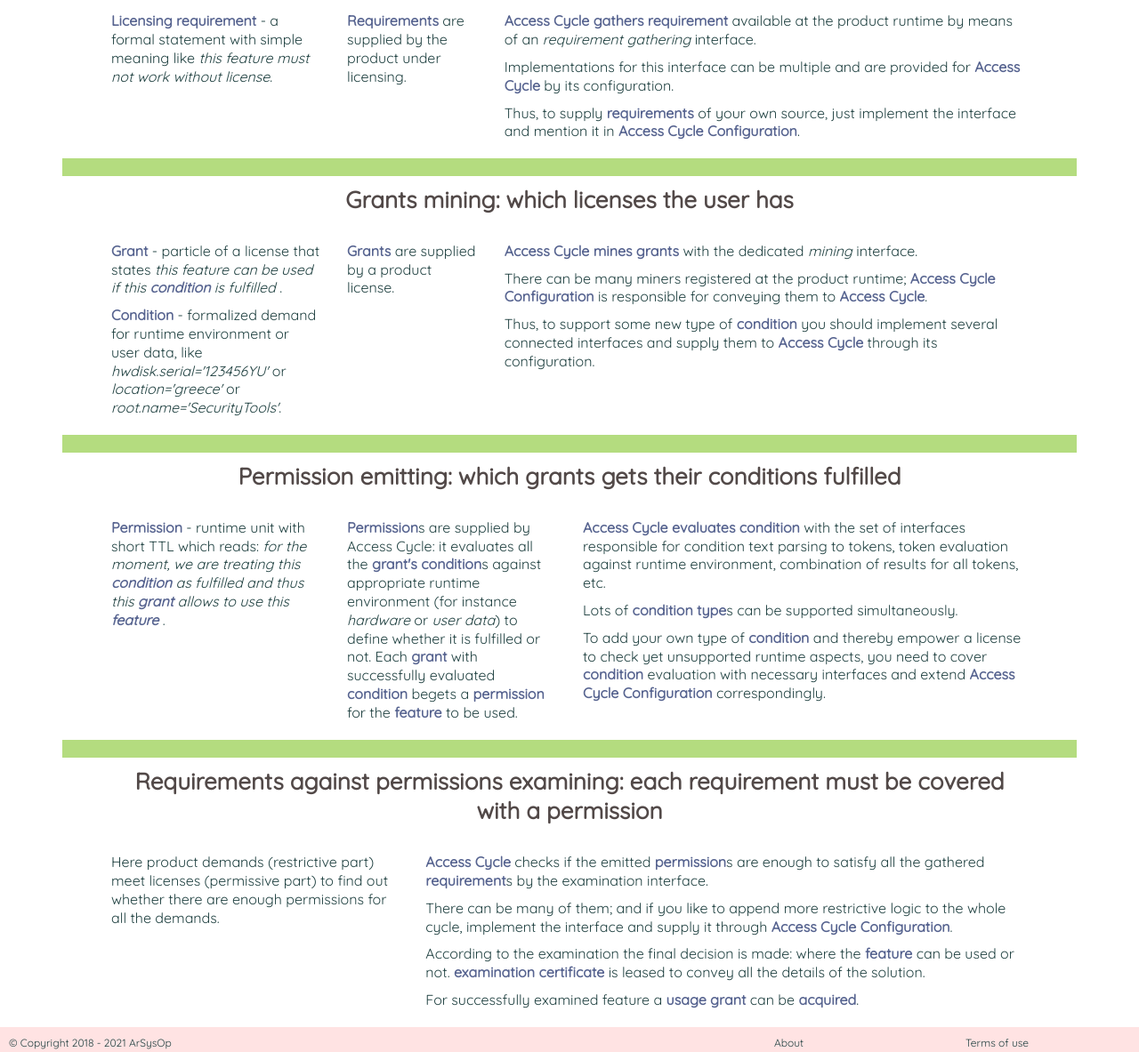
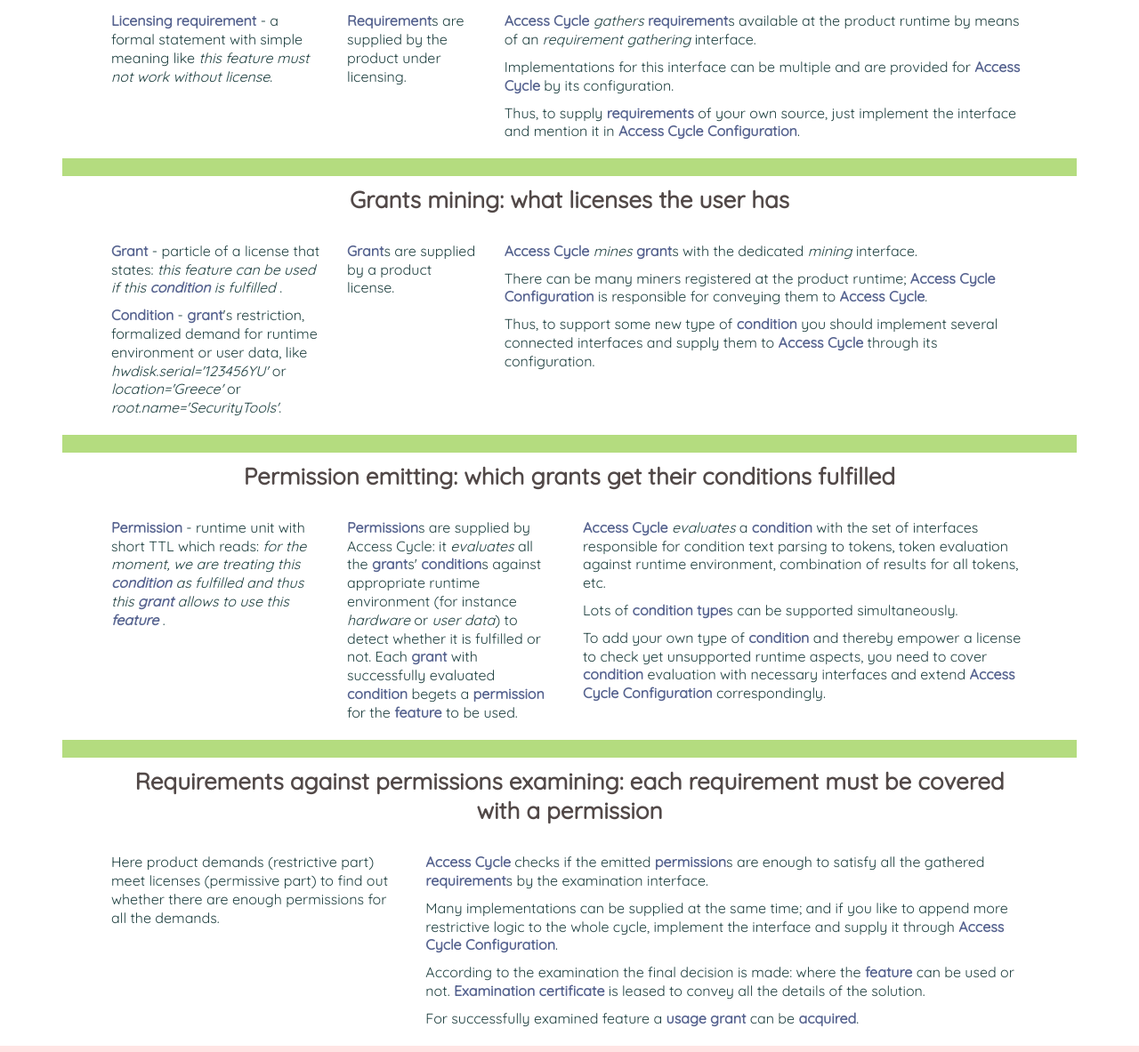
Before and after one commit to eclipse-passage/passage-docs, a plain HTML site: page access-cycle.html in a window 1280 px wide. Shown: the part 681-1864 px from the top of the page at 89% size. Drawn offline with Linux system fonts and the light colour scheme.

Commit message:
reference access-cycle doc

```diff
--- a/access-cycle.html
+++ b/access-cycle.html
@@ -124,15 +124,16 @@
 			</div>
 			<div class="step-impl col-sm-2">
 				<p>
-					<span class="term">Requirements</span> are supplied by the product
+					<span class="term">Requirement</span>s are supplied by the product
 					under licensing.
 				</p>
 			</div>
 			<div class="step-impl col-sm-7">
 				<p>
-					<span class="term">Access Cycle</span> <span class="term">gathers
-						requirement</span> available at the product runtime by means of an <span
-						class="emphasis">requirement gathering</span> interface.
+					<span class="term">Access Cycle</span> <span class="emphasis">gathers</span>
+					<span class="term"> requirement</span>s available at the product
+					runtime by means of an <span class="emphasis">requirement
+						gathering</span> interface.
 				</p>
 				<p>
 					Implementations for this interface can be multiple and are provided
@@ -150,34 +151,35 @@
 	<div class="separable documentation info-section container">
 		<div class="row">
 			<div class="step-name col-sm">
-				<div class="section-header">Grants mining: which licenses the
+				<div class="section-header">Grants mining: what licenses the
 					user has</div>
 			</div>
 		</div>
 		<div class="row">
 			<div class="step-impl col-sm-3">
 				<p>
-					<span class="term">Grant</span> - particle of a license that states
-					<span class="sample">this feature can be used if this <span
-						class="term">condition</span> is fulfilled
+					<span class="term">Grant</span> - particle of a license that
+					states: <span class="sample">this feature can be used if
+						this <span class="term">condition</span> is fulfilled
 					</span>.
 				</p>
 				<p>
-					<span class="term">Condition</span> - formalized demand for runtime
-					environment or user data, like <span class="sample">hwdisk.serial='123456YU'</span>
-					or <span class="sample">location='greece'</span> or <span
+					<span class="term">Condition</span> - <span class="term">grant</span>'s
+					restriction, formalized demand for runtime environment or user
+					data, like <span class="sample">hwdisk.serial='123456YU'</span> or
+					<span class="sample">location='Greece'</span> or <span
 						class="sample">root.name='SecurityTools'</span>.
 			</div>
 			<div class="step-impl col-sm-2">
 				<p>
-					<span class="term">Grants</span> are supplied by a product license.
+					<span class="term">Grant</span>s are supplied by a product license.
 				</p>
 			</div>
 			<div class="step-impl col-sm-7">
 				<p>
-					<span class="term">Access Cycle</span> <span class="term">mines
-						grants</span> with the dedicated <span class="emphasis">mining</span>
-					interface.
+					<span class="term">Access Cycle</span> <span class="emphasis">mines</span>
+					<span class="term">grant</span>s with the dedicated <span
+						class="emphasis">mining</span> interface.
 				</p>
 				<p>
 					There can be many miners registered at the product runtime; <span
@@ -198,7 +200,7 @@
 		<div class="row">
 			<div class="step-name col-sm">
 				<div class="section-header">Permission emitting: which grants
-					gets their conditions fulfilled</div>
+					get their conditions fulfilled</div>
 			</div>
 		</div>
 		<div class="row">
@@ -215,10 +217,11 @@
 			<div class="step-impl col-sm-3">
 				<p>
 					<span class="term">Permission</span>s are supplied by Access Cycle:
-					it evaluates all the <span class="term">grant's condition</span>s
+					it <span class="emphasis">evaluates</span> all the <span
+						class="term">grant</span>s' <span class="term">condition</span>s
 					against appropriate runtime environment (for instance <span
 						class="sample">hardware</span> or <span class="sample">user
-						data</span>) to define whether it is fulfilled or not. Each <span
+						data</span>) to detect whether it is fulfilled or not. Each <span
 						class="term">grant</span> with successfully evaluated <span
 						class="term">condition</span> begets a <span class="term">permission</span>
 					for the <span class="term">feature</span> to be used.
@@ -226,10 +229,11 @@
 			</div>
 			<div class="step-impl col-sm-6">
 				<p>
-					<span class="term">Access Cycle</span> <span class="term">evaluates
-						condition</span> with the set of interfaces responsible for condition
-					text parsing to tokens, token evaluation against runtime
-					environment, combination of results for all tokens, etc.
+					<span class="term">Access Cycle</span> <span class="emphasis">evaluates</span>
+					a <span class="term">condition</span> with the set of interfaces
+					responsible for condition text parsing to tokens, token evaluation
+					against runtime environment, combination of results for all tokens,
+					etc.
 				</p>
 				<p>
 					Lots of <span class="term">condition type</span>s can be supported
@@ -267,15 +271,15 @@
 					interface.
 				</p>
 				<p>
-					There can be many of them; and if you like to append more
-					restrictive logic to the whole cycle, implement the interface and
-					supply it through <span class="term">Access Cycle
-						Configuration</span>.
+					Many implementations can be supplied at the same time; and if you
+					like to append more restrictive logic to the whole cycle, implement
+					the interface and supply it through <span class="term">Access
+						Cycle Configuration</span>.
 				</p>
 				<p>
 					According to the examination the final decision is made: where the
 					<span class="term">feature</span> can be used or not. <span
-						class="term">examination certificate</span> is leased to convey
+						class="term">Examination certificate</span> is leased to convey
 					all the details of the solution.
 				</p>
 				<p>
```
Also changed, not shown: dev-guide.html (+3 -2 lines), index.html (+10 -2 lines).
